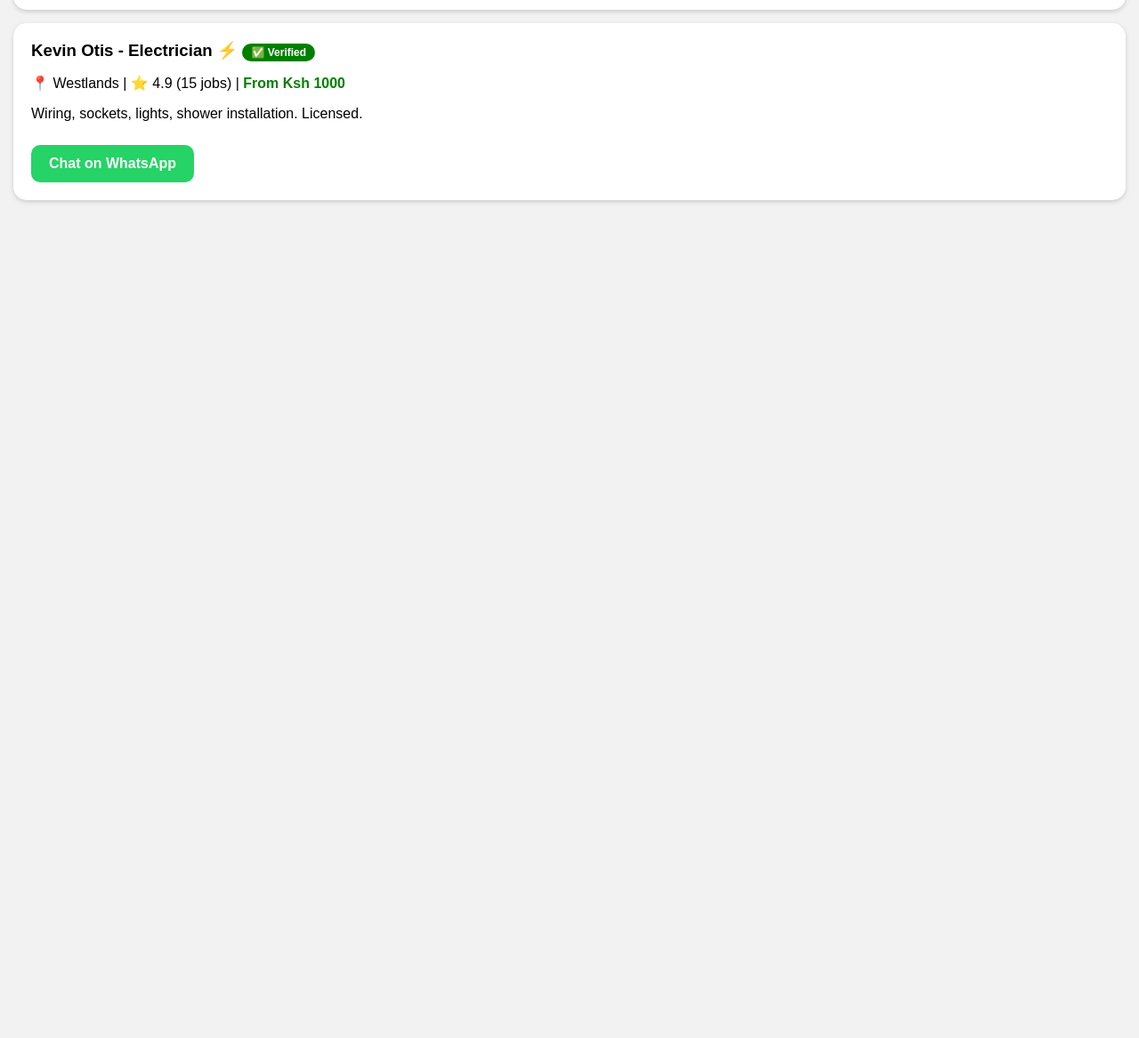
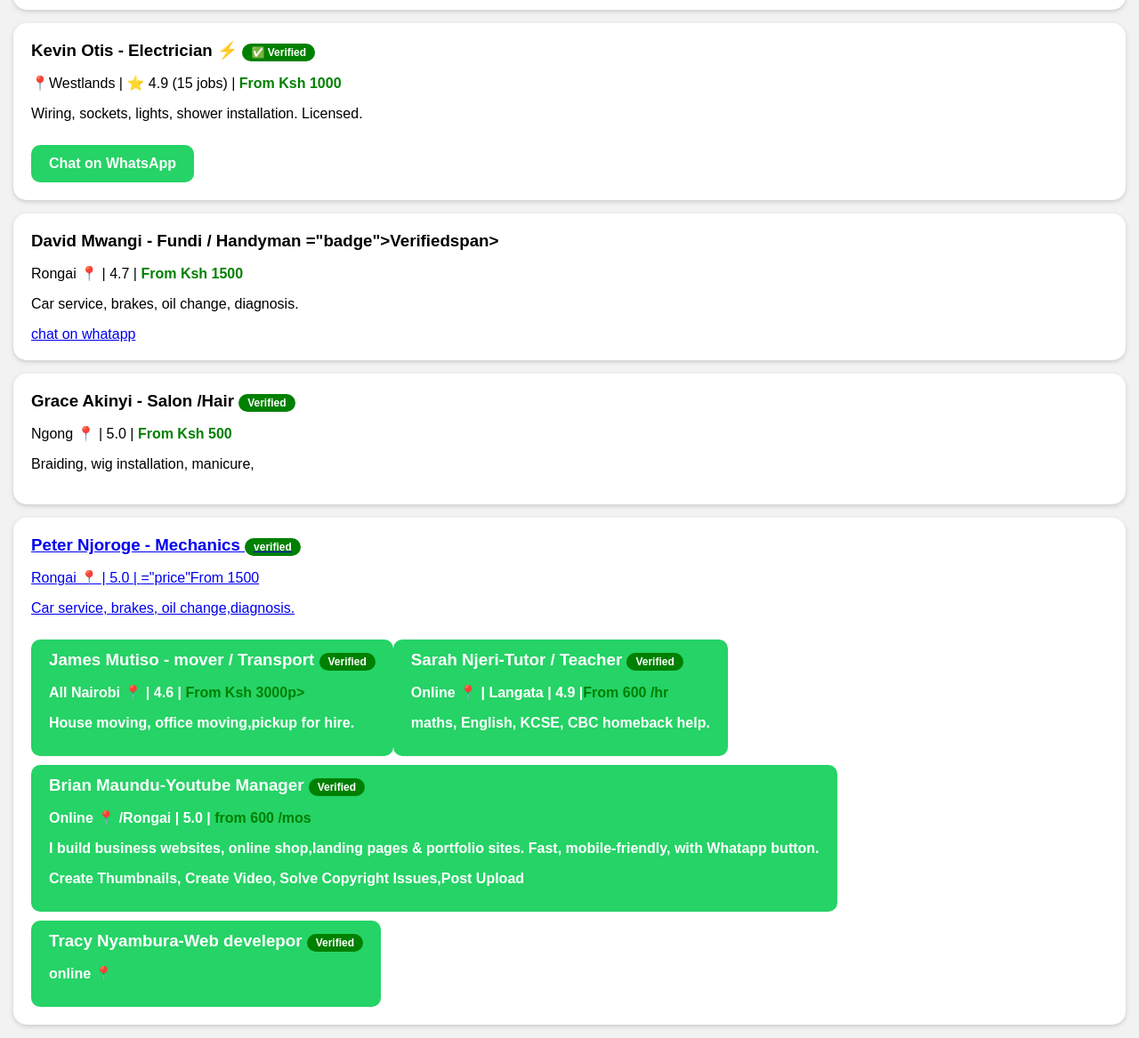
Before and after one commit to bwaynebryane-rgb/nairobi-service-hub, a plain HTML site: page index.html in a window 1280 px wide. Shown: the part 778-1945 px from the top of the page at 89% size. Before the commit the page ends 1018 px from the top, so only its background shows below. Drawn offline with Linux system fonts and the light colour scheme.

Commit message:
Update index.html

```diff
--- a/index.html
+++ b/index.html
@@ -48,14 +48,58 @@ body { font-family: Arial; background: #f2f2f2; margin: 0; }
 
 <div class="card">
 <h3>Kevin Otis - Electrician ⚡ <span class="badge">✅ Verified</span></h3>
-<p>📍 Westlands | ⭐ 4.9 (15 jobs) | <span class="price">From Ksh 1000</span></p>
+<p> 📍Westlands | ⭐ 4.9 (15 jobs) | <span class="price">From Ksh 1000</span></p>
 <p>Wiring, sockets, lights, shower installation. Licensed.</p>
 <a class="btn" href="https://wa.me/2547XXXXXXXX?text=Hi%20Kevin,%20I%20found%20you%20on%20Nairobi%20Services%20Hub.%20I%20need%20an%20electrician%20in%20Westlands.">Chat on WhatsApp</a>
 </div>
 
+  <div class="card">
+<h3>David Mwangi - Fundi / Handyman <span class>="badge">Verified</span>span></h3>
+<p>Rongai 📍 | 4.7 | <span class="price">From Ksh 1500</span></p>
+<p>Car service, brakes, oil change, diagnosis.</p>
+<a class= btn" href="https://wa.me/254701745229?text=Hi,%20need%20Fundi%20in%20Rongai.">chat on whatapp</a>
 </div>
 
-<script>
+<div class="card">
+<h3>Grace Akinyi - Salon /Hair <span class ="badge"> Verified</span></h3>
+<p>Ngong 📍 | 5.0 | <span class="price">From Ksh 500</span></p>
+<p>Braiding, wig installation, manicure,<pedicure.</p>
+<a class = btn" href="https://wa.me/254701745229?text Hi,%20need%20Salon%20iservice%20in%20CBD."chat on whatapp>
+</div>
+
+<div class="card">
+<h3>Peter Njoroge - Mechanics <span class="badge">verified</span></h3>
+<p>Rongai 📍 | 5.0 | <span class>="price"From 1500</span></p>
+<p>Car service, brakes, oil change,diagnosis.</p>
+<a class="btn" href="https://wa.me/254701745229?text=Hi,%20I%20need%20mechanic%20Rongai.>Chat on Whatapp</a>
+</div>
+
+<div class="card">
+<h3>James Mutiso - mover / Transport <span class="badge"> Verified</span></h3>
+<p>All Nairobi 📍 | 4.6 | <span class="price">From Ksh 3000</</span>p>
+<p>House moving, office moving,pickup for hire.</p>
+<a class="btn" href="https://wa.me/254701745229?text
+</div>
+
+<div class="card">
+<h3>Sarah Njeri-Tutor / Teacher <span class="badge"> Verified</span></h3>
+<p>Online 📍  | Langata | 4.9 |<span class="price">From 600 /hr</span></p>
+<p>maths, English, KCSE, CBC homeback help.</p>
+<a class="btn" href="https://wa.me/254701745229?text=Hi,%20I%20a%20Tutor%20in%20Langata.>Chat on whatapp</a>
+</div>
+
+<div class="card">
+<h3>Brian Maundu-Youtube Manager <span class="badge"> Verified</span></h3>
+<p>Online 📍 /Rongai | 5.0 | <span class="price">from 600 /mos</span></p>
+<p>I build business websites, online shop,landing pages & portfolio sites. Fast, mobile-friendly, with Whatapp button.</p>
+<p>Create Thumbnails, Create Video, Solve Copyright Issues,Post Upload </p>
+<a class="btn" href="https://wa.me/25470174529?text=Hi,%20I%20a%20Tutor%20in%20Rongai.>Chat on whatapp</a>
+</div>
+
+<div class="card">
+<h3>Tracy Nyambura-Web develepor <span class="badge"> Verified</span></h3>
+<p>online  📍</p>
+  <script>
 function searchService() {
   let input = document.getElementById("searchBox").value.toLowerCase();
   let cards = document.getElementsByClassName("card");
```
